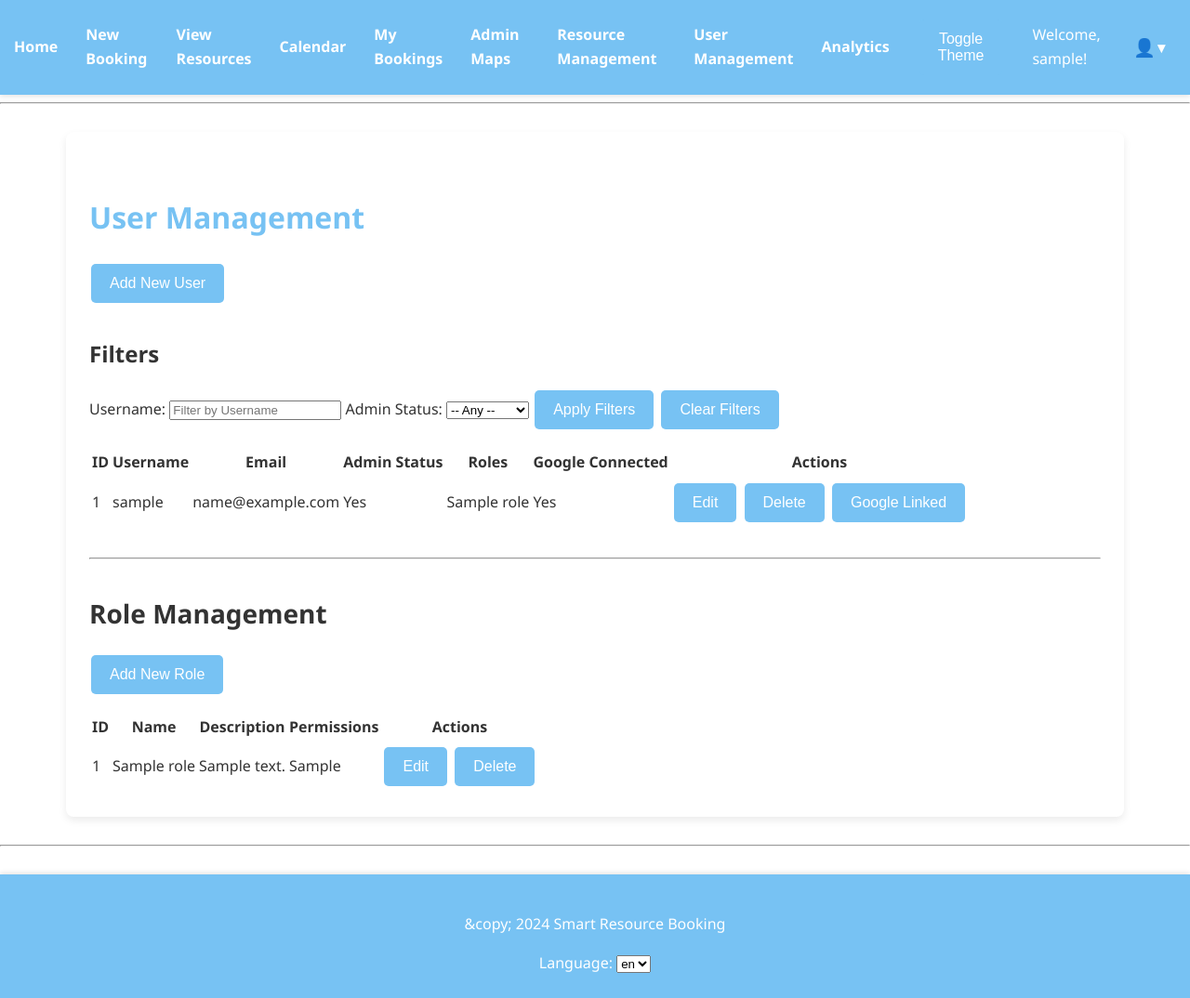
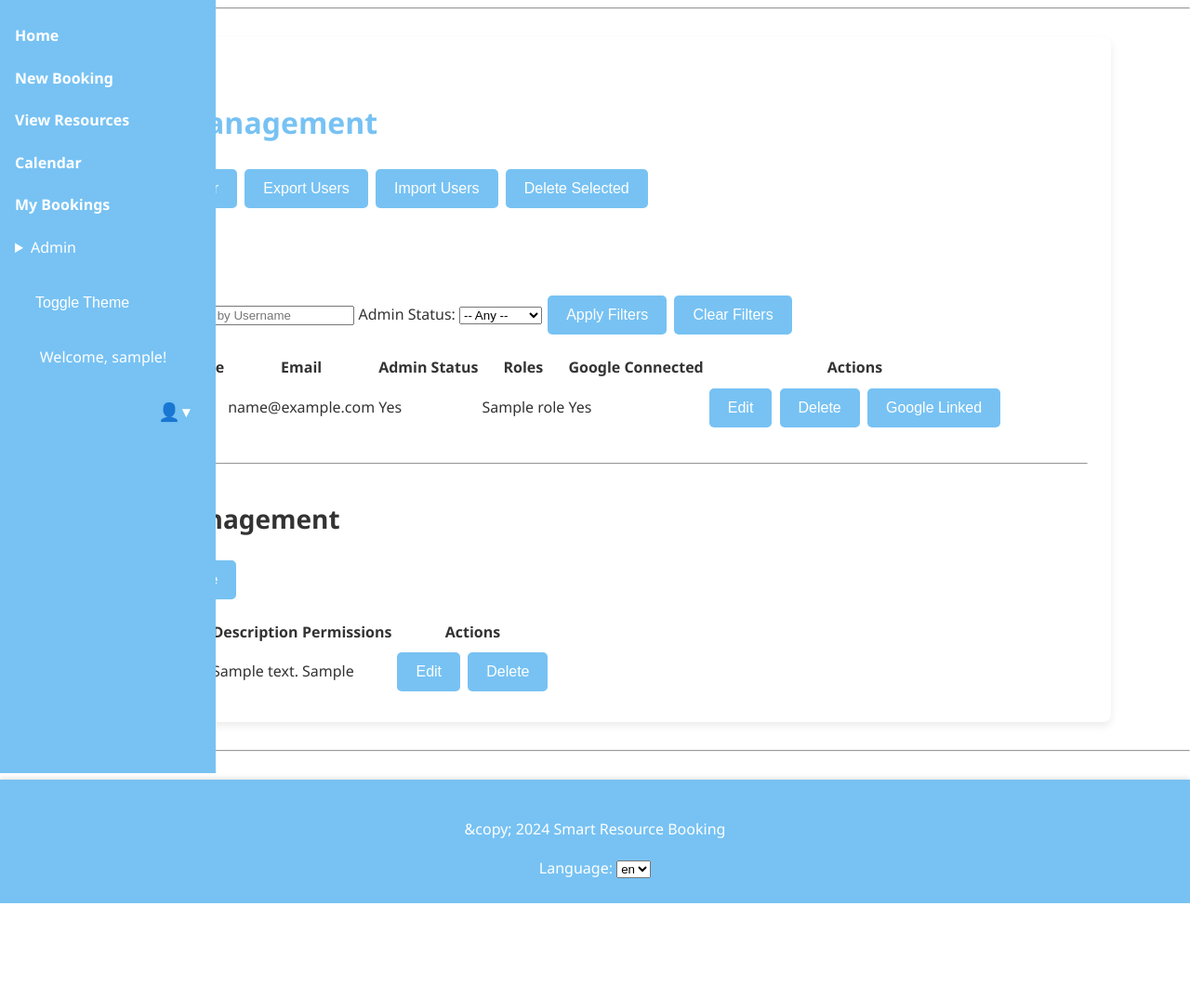
Before and after one commit to panaresium/ResourceBookingSystem, a Flask app: page /admin/users_manage in a window 1280 px wide. Shown: the whole page at 93% size. After the commit the page ends 972 px from the top, so only its background shows below. Run offline with Flask 2, Linux system fonts and the light colour scheme; a user stored in the database is signed in; tables that the repository leaves empty hold one stand-in row (values such as "Sample post"); some libraries are stand-ins or nearby versions.

Commit message:
Add admin manual backup and sidebar

```diff
--- a/app.py
+++ b/app.py
@@ -1950,6 +1950,147 @@ def assign_google_auth(user_id):
         app.logger.exception(f"Error assigning Google ID to user {user_id}:")
         return jsonify({'error': 'Failed to assign Google ID due to a server error.'}), 500
 
+@app.route('/api/admin/users/bulk', methods=['DELETE'])
+@login_required
+def delete_users_bulk():
+    if not current_user.has_permission('manage_users'):
+        return jsonify({'error': 'Permission denied to manage users.'}), 403
+
+    data = request.get_json()
+    if not data or 'ids' not in data or not isinstance(data['ids'], list):
+        return jsonify({'error': 'Invalid input. "ids" list required.'}), 400
+
+    ids = data['ids']
+    deleted = []
+    skipped = []
+    for uid in ids:
+        user = User.query.get(uid)
+        if not user or user.id == current_user.id:
+            skipped.append(uid)
+            continue
+        db.session.delete(user)
+        deleted.append(uid)
+
+    try:
+        db.session.commit()
+        return jsonify({'deleted': deleted, 'skipped': skipped}), 200
+    except Exception:
+        db.session.rollback()
+        app.logger.exception("Error deleting users in bulk:")
+        return jsonify({'error': 'Failed to delete users due to a server error.'}), 500
+
+
+@app.route('/api/admin/users/export', methods=['GET'])
+@login_required
+def export_users():
+    if not current_user.has_permission('manage_users'):
+        return jsonify({'error': 'Permission denied to manage users.'}), 403
+
+    users = User.query.all()
+    roles = Role.query.all()
+
+    users_data = []
+    for u in users:
+        users_data.append({
+            'id': u.id,
+            'username': u.username,
+            'email': u.email,
+            'is_admin': u.is_admin,
+            'roles': [r.id for r in u.roles]
+        })
+
+    roles_data = []
+    for r in roles:
+        roles_data.append({
+            'id': r.id,
+            'name': r.name,
+            'description': r.description,
+            'permissions': r.permissions
+        })
+
+    return jsonify({'users': users_data, 'roles': roles_data}), 200
+
+
+@app.route('/api/admin/users/import', methods=['POST'])
+@login_required
+def import_users():
+    if not current_user.has_permission('manage_users'):
+        return jsonify({'error': 'Permission denied to manage users.'}), 403
+
+    data = request.get_json()
+    if not data or 'users' not in data or not isinstance(data['users'], list):
+        return jsonify({'error': 'Invalid input. "users" list required.'}), 400
+
+    created = []
+    updated = []
+    errors = []
+
+    for item in data['users']:
+        if 'id' in item:
+            user = User.query.get(item['id'])
+            if not user:
+                errors.append({'id': item['id'], 'error': 'User not found'})
+                continue
+            if 'username' in item and item['username']:
+                if User.query.filter(User.id != user.id, User.username == item['username']).first():
+                    errors.append({'id': item['id'], 'error': 'Username already exists'})
+                    continue
+                user.username = item['username']
+            if 'email' in item and item['email']:
+                if User.query.filter(User.id != user.id, User.email == item['email']).first():
+                    errors.append({'id': item['id'], 'error': 'Email already exists'})
+                    continue
+                user.email = item['email']
+            if 'password' in item and item['password']:
+                user.set_password(item['password'])
+            if 'is_admin' in item:
+                user.is_admin = bool(item['is_admin'])
+            if 'role_ids' in item and isinstance(item['role_ids'], list):
+                roles = [Role.query.get(rid) for rid in item['role_ids'] if Role.query.get(rid)]
+                user.roles = roles
+            updated.append(user.id)
+        else:
+            username = item.get('username')
+            email = item.get('email')
+            password = item.get('password')
+            if not username or not email or not password:
+                errors.append({'username': username, 'error': 'Missing required fields'})
+                continue
+            if User.query.filter_by(username=username).first() or User.query.filter_by(email=email).first():
+                errors.append({'username': username, 'error': 'User exists'})
+                continue
+            new_user = User(username=username, email=email, is_admin=item.get('is_admin', False))
+            new_user.set_password(password)
+            if 'role_ids' in item and isinstance(item['role_ids'], list):
+                roles = [Role.query.get(rid) for rid in item['role_ids'] if Role.query.get(rid)]
+                new_user.roles = roles
+            db.session.add(new_user)
+            db.session.flush()
+            created.append(new_user.id)
+
+    try:
+        db.session.commit()
+        return jsonify({'created': created, 'updated': updated, 'errors': errors}), 200
+    except Exception:
+        db.session.rollback()
+        app.logger.exception("Error importing users:")
+        return jsonify({'error': 'Failed to import users due to a server error.'}), 500
+
+
+@app.route('/api/admin/manual_backup', methods=['POST'])
+@login_required
+def manual_backup():
+    if not current_user.is_admin:
+        return jsonify({'error': 'Permission denied.'}), 403
+    if not backup_if_changed:
+        return jsonify({'error': 'Backup service unavailable.'}), 500
+    try:
+        backup_if_changed()
+        return jsonify({'message': 'Backup completed.'}), 200
+    except Exception:
+        app.logger.exception('Manual backup failed:')
+        return jsonify({'error': 'Manual backup failed.'}), 500
+
 # --- Waitlist Management APIs ---
 @app.route('/api/admin/waitlist', methods=['GET'])
 @login_required
--- a/static/js/user_management.js
+++ b/static/js/user_management.js
@@ -12,6 +12,12 @@ document.addEventListener('DOMContentLoaded', function() {
     const userFormModalTitle = document.getElementById('user-form-modal-title');
     const userFormModalStatusDiv = document.getElementById('user-form-modal-status');
     const closeModalBtn = userFormModal ? userFormModal.querySelector('.close-modal-btn') : null;
+
+    const exportUsersBtn = document.getElementById('export-users-btn');
+    const importUsersBtn = document.getElementById('import-users-btn');
+    const importUsersFile = document.getElementById('import-users-file');
+    const deleteSelectedUsersBtn = document.getElementById('delete-selected-users-btn');
+    const selectAllUsersCheckbox = document.getElementById('select-all-users');
 
     const userIdInput = document.getElementById('user-id');
     const usernameInput = document.getElementById('username');
@@ -63,6 +69,8 @@ document.addEventListener('DOMContentLoaded', function() {
             if (users && users.length > 0) {
                 users.forEach(user => {
                     const row = usersTableBody.insertRow();
+                    const selectCell = row.insertCell();
+                    selectCell.innerHTML = `<input type="checkbox" class="select-user-checkbox" data-user-id="${user.id}">`;
                     row.insertCell().textContent = user.id;
                     row.insertCell().textContent = user.username;
                     row.insertCell().textContent = user.email;
@@ -81,7 +89,7 @@ document.addEventListener('DOMContentLoaded', function() {
                 });
                 hideMessage(userManagementStatusDiv);
             } else {
-                usersTableBody.innerHTML = '<tr><td colspan="6">No users found.</td></tr>';
+                usersTableBody.innerHTML = '<tr><td colspan="7">No users found.</td></tr>';
                 showSuccess(userManagementStatusDiv, 'No users to display.');
             }
         } catch (error) {
@@ -104,6 +112,77 @@ document.addEventListener('DOMContentLoaded', function() {
             if (userFilterAdminSelect) userFilterAdminSelect.value = '';
             currentFilters = {};
             fetchAndDisplayUsers(currentFilters);
+        });
+    }
+
+    if (exportUsersBtn) {
+        exportUsersBtn.addEventListener('click', async () => {
+            showLoading(userManagementStatusDiv, 'Exporting users...');
+            try {
+                const data = await apiCall('/api/admin/users/export');
+                const blob = new Blob([JSON.stringify(data, null, 2)], { type: 'application/json' });
+                const url = URL.createObjectURL(blob);
+                const a = document.createElement('a');
+                a.href = url;
+                a.download = 'users_export.json';
+                a.click();
+                URL.revokeObjectURL(url);
+                showSuccess(userManagementStatusDiv, 'Export complete.');
+            } catch (err) {
+                console.error(err);
+            }
+        });
+    }
+
+    if (importUsersBtn && importUsersFile) {
+        importUsersBtn.addEventListener('click', () => importUsersFile.click());
+        importUsersFile.addEventListener('change', async () => {
+            const file = importUsersFile.files[0];
+            if (!file) return;
+            try {
+                const text = await file.text();
+                const json = JSON.parse(text);
+                showLoading(userManagementStatusDiv, 'Importing users...');
+                await apiCall('/api/admin/users/import', {
+                    method: 'POST',
+                    headers: { 'Content-Type': 'application/json' },
+                    body: JSON.stringify(json)
+                }, userManagementStatusDiv);
+                fetchAndDisplayUsers(currentFilters);
+            } catch (e) {
+                console.error(e);
+                showError(userManagementStatusDiv, 'Import failed.');
+            } finally {
+                importUsersFile.value = '';
+            }
+        });
+    }
+
+    if (selectAllUsersCheckbox) {
+        selectAllUsersCheckbox.addEventListener('change', () => {
+            const checkboxes = usersTableBody.querySelectorAll('.select-user-checkbox');
+            checkboxes.forEach(cb => cb.checked = selectAllUsersCheckbox.checked);
+        });
+    }
+
+    if (deleteSelectedUsersBtn) {
+        deleteSelectedUsersBtn.addEventListener('click', async () => {
+            const ids = Array.from(usersTableBody.querySelectorAll('.select-user-checkbox:checked')).map(cb => parseInt(cb.dataset.userId, 10));
+            if (ids.length === 0) {
+                showError(userManagementStatusDiv, 'No users selected.');
+                return;
+            }
+            if (!confirm(`Are you sure you want to delete ${ids.length} selected users?`)) return;
+            showLoading(userManagementStatusDiv, 'Deleting users...');
+            try {
+                await apiCall('/api/admin/users/bulk', {
+                    method: 'DELETE',
+                    body: JSON.stringify({ ids })
+                }, userManagementStatusDiv);
+                fetchAndDisplayUsers(currentFilters);
+            } catch (err) {
+                console.error(err);
+            }
         });
     }
 
--- a/static/style.css
+++ b/static/style.css
@@ -36,24 +36,27 @@ body {
     font-size: 1rem; /* Ensure body font size is relative */
 }
 
-nav {
+nav.sidebar {
     background-color: var(--background-color-dark);
     color: var(--text-color-light);
-    padding: 1em 0;
-    text-align: left;
-    box-shadow: 0 2px 5px rgba(0,0,0,0.1);
+    padding: 1em;
+    width: 200px;
+    min-height: 100vh;
+    position: fixed;
+    top: 0;
+    left: 0;
 }
 
-nav ul {
+nav.sidebar ul {
     list-style-type: none;
     padding: 0;
     margin: 0;
     display: flex;
-    align-items: center;
+    flex-direction: column;
 }
 
-nav ul li {
-    margin: 0 15px;
+nav.sidebar ul li {
+    margin: 10px 0;
 }
 
 nav ul li a {
@@ -88,9 +91,10 @@ nav ul li a:focus {
 }
 
 main {
-    width: 85%; /* Slightly wider for modern feel */
+    width: calc(100% - 220px);
+    margin-left: 220px;
     max-width: 1200px; /* Max width for large screens */
-    margin: 30px auto; /* Increased margin */
+    margin: 30px auto; /* Keep vertical centering */
     background-color: var(--background-color-light);
     padding: 25px; /* Increased padding */
     box-shadow: 0 4px 8px rgba(0, 0, 0, 0.08); /* Softer, more modern shadow */
@@ -395,19 +399,19 @@ body.high-contrast {
     font-size: 1rem; /* Ensure base font size is respected */
 }
 
-body.high-contrast nav {
+body.high-contrast nav.sidebar {
     background-color: #000000 !important;
     color: #ffffff !important;
     box-shadow: 0 2px 5px rgba(255,255,255,0.2) !important; /* Light shadow on dark bg */
     text-align: left !important;
 }
 
-body.high-contrast nav ul li a {
+body.high-contrast nav.sidebar ul li a {
     color: #ffffff !important;
 }
 
-body.high-contrast nav ul li a:hover,
-body.high-contrast nav ul li a:focus {
+body.high-contrast nav.sidebar ul li a:hover,
+body.high-contrast nav.sidebar ul li a:focus {
     color: #ffff00 !important; /* Yellow for hover/focus in high contrast */
     text-decoration: underline !important;
 }
@@ -589,7 +593,7 @@ body.high-contrast input[type="submit"]:focus,
 body.high-contrast input[type="button"]:focus {
     box-shadow: 0 0 0 3px #ffff00 !important; /* Example: re-apply focus shadow if needed, or use outline */
 }
-body.high-contrast nav {
+body.high-contrast nav.sidebar {
     box-shadow: 0 2px 5px rgba(255,255,255,0.2) !important;
     text-align: left !important;
 }
@@ -633,11 +637,11 @@ body.high-contrast input[type="button"]:hover {
 
 /* Responsive adjustments for smaller screens */
 @media (max-width: 600px) {
-    nav ul {
+    nav.sidebar ul {
         flex-direction: column;
         align-items: flex-start;
     }
-    nav ul li {
+    nav.sidebar ul li {
         margin: 10px 0;
     }
     main {
--- a/templates/base.html
+++ b/templates/base.html
@@ -9,8 +9,8 @@
     {% block head_extra %}{% endblock %}
 </head>
 <body>
-    <nav>
-        <ul>
+    <nav class="sidebar">
+        <ul class="main-menu">
             <li><a href="{{ url_for('serve_index') }}">{{ _('Home') }}</a></li>
             <li><a href="{{ url_for('serve_new_booking') }}">{{ _('New Booking') }}</a></li>
             <li><a href="{{ url_for('serve_resources') }}">{{ _('View Resources') }}</a></li>
@@ -29,15 +29,16 @@
             </li>
 
             {# Container for Admin Maps link - shown by JS if admin #}
+        <li id="admin-menu-item" style="display:none;">
+            <details id="admin-section">
+                <summary>Admin</summary>
+                <ul class="admin-menu">
                 <li id="admin-maps-nav-link" style="display: none;">
                     <a href="{{ url_for('serve_admin_maps') }}">{{ _('Admin Maps') }}</a>
                 </li>
                 <li id="resource-management-nav-link" style="display: none;">
                     <a href="{{ url_for('serve_resource_management_page') }}">{{ _('Resource Management') }}</a>
                 </li>
-
-
-            {# Additional admin links - shown by JS if admin #}
                 <li id="user-management-nav-link" style="display: none;">
                     <a href="{{ url_for('serve_user_management_page') }}">{{ _('User Management') }}</a>
                 </li>
@@ -46,6 +47,12 @@
                 </li>
                 <li id="analytics-nav-link" style="display: none;">
                     <a href="{{ url_for('analytics.analytics_dashboard') }}">{{ _('Analytics') }}</a>
+                </li>
+                <li id="manual-backup-nav-link" style="display:none;">
+                    <button class="button" id="manual-backup-btn" type="button">{{ _('Manual Sync') }}</button>
+                </li>
+                </ul>
+            </details>
         </li>
 
             <li>
--- a/templates/user_management.html
+++ b/templates/user_management.html
@@ -5,6 +5,10 @@
 {% block content %}
     <h1>{{ _('User Management') }}</h1>
     <button id="add-new-user-btn" class="button">{{ _('Add New User') }}</button>
+    <button id="export-users-btn" class="button">{{ _('Export Users') }}</button>
+    <button id="import-users-btn" class="button">{{ _('Import Users') }}</button>
+    <input type="file" id="import-users-file" accept="application/json" style="display:none;">
+    <button id="delete-selected-users-btn" class="button danger">{{ _('Delete Selected') }}</button>
     <div class="filters-section" style="margin-top:15px;">
         <h3>{{ _('Filters') }}</h3>
         <label for="user-filter-username">{{ _('Username:') }}</label>
@@ -26,6 +30,7 @@
     <table id="users-table" class="styled-table" style="margin-top: 15px;">
         <thead>
             <tr>
+                <th><input type="checkbox" id="select-all-users"></th>
                 <th>{{ _('ID') }}</th>
                 <th>{{ _('Username') }}</th>
                 <th>{{ _('Email') }}</th>
```
Also changed, not shown: azure_backup.py (+37 -13 lines), tests/test_app.py (+65 -0 lines), README.md, static/js/script.js. Lines whose indentation alone changed are shown as unchanged.
